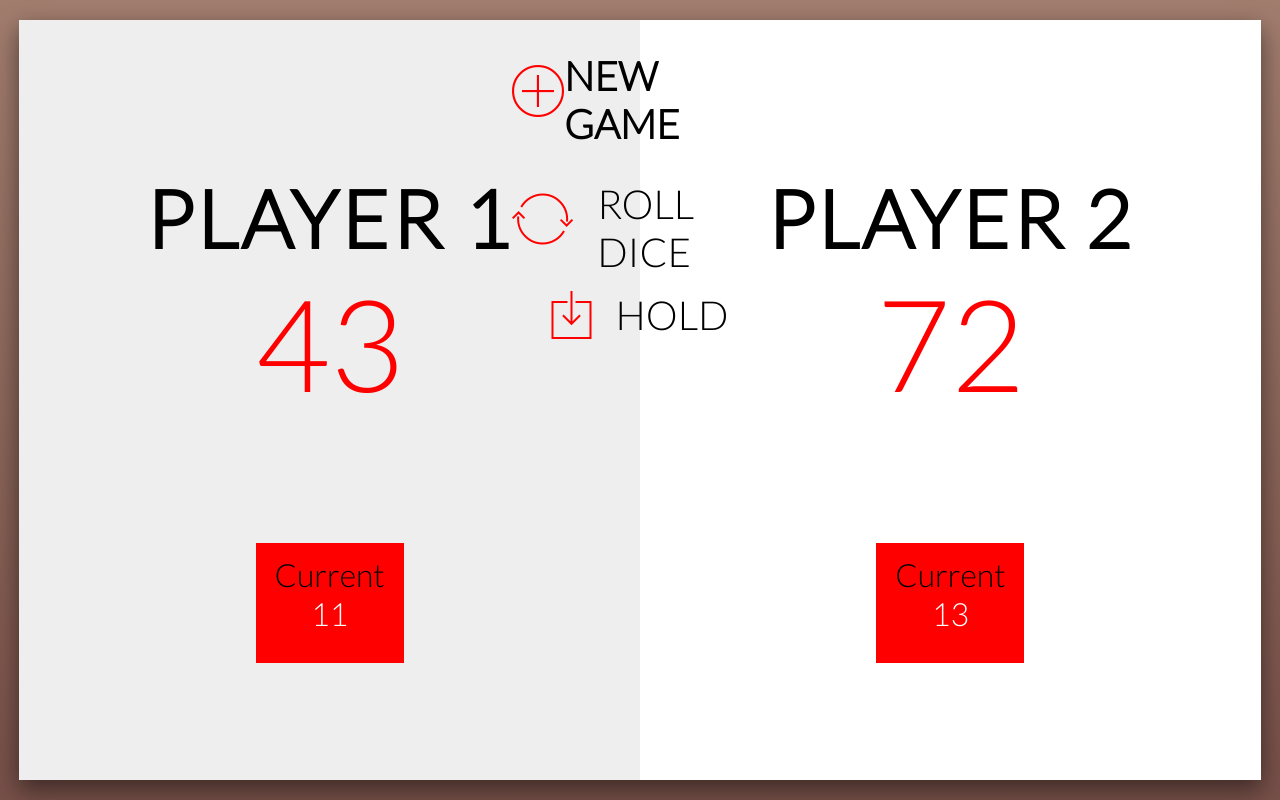
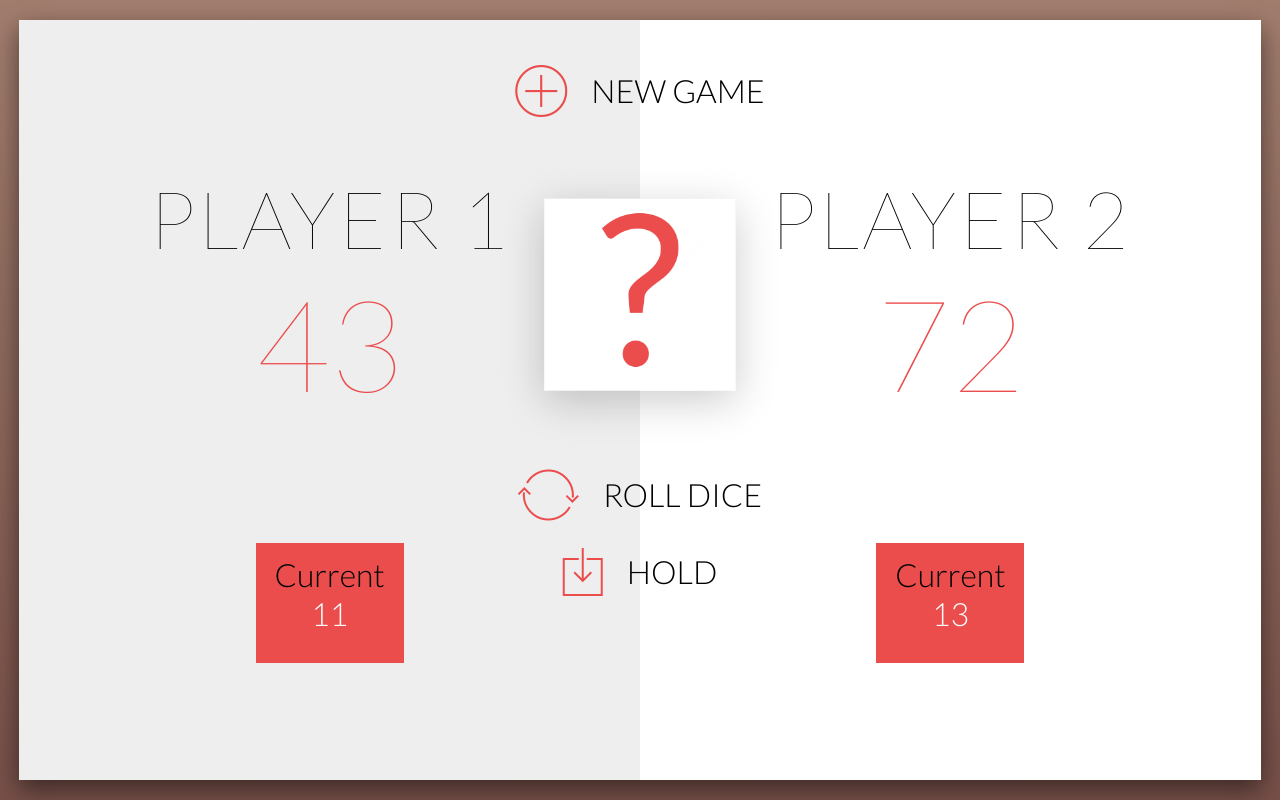
Before and after one commit to Hausk/Dynamic-Javascript, a plain HTML site: page index.html in a window 1280 px wide. Drawn offline with nearby package versions, Linux system fonts and the light colour scheme.

Commit message:
Add :     - IMG :         - Ajout des 6 faces du dés + une face par défaut. Changes :     - Html :         - Remplacement des liens par des buttons pour éviter les refresh de pages.         - Mise en place du jeu terminé pour le moment.     - Css :         - Modification des styles et réajustement des noms.

```diff
--- a/SRC/CSS/main.css
+++ b/SRC/CSS/main.css
@@ -3,6 +3,14 @@
     font-family: 'Lato', sans-serif;
     margin: 0;
     padding: 0;
+    text-decoration: none;
+    cursor: default;
+}
+button {
+    background: none;
+    outline: none;
+    border: none;
+    cursor: pointer;
 }
 .background {
     overflow: hidden;
@@ -21,24 +29,28 @@
 
 .icons {
     font-size: 4rem;
-    color: #ff0000;
+    color: #EB4D4D;
 }
 .new-game-button h3, .action-button p {
-    font-size: 2.5rem;
+    font-size: 2rem;
     margin: auto 0 auto 1.5rem;
+    font-weight: 300;
 }
 
 .player-turn h2 {
     font-size: 5rem;
     letter-spacing: 0.2rem;
+    font-weight: 200;
 }
 
 .new-game-button {
     display: flex;
     margin: 2rem auto;
-}
-.new-game-button h3 {
-    margin: auto;
+    justify-content: center;
+    position: absolute;
+    left: 50%;
+    transform: translateX(-50%);
+    z-index: 1000;
 }
 
 .player-1, .player-2 {
@@ -62,11 +74,12 @@
 
 .round-points p {
     font-size: 8rem;
-    color: #ff0000;
+    color: #EB4D4D;
+    font-weight: 200;
 }
 
 .player-global-point {
-    background-color: #ff0000;
+    background-color: #EB4D4D;
     padding: 12px;
     text-align: center;
     width: 20%;
@@ -87,9 +100,14 @@
     flex-direction: column;
 }
 
+.roll-dice {
+    margin-top: 100%;
+}
 .roll-dice, .hold {
     display: flex;
     justify-content: center;
+    margin-left: auto;
+    margin-right: auto;
 }
 
 .action-button {
@@ -99,4 +117,23 @@
     left: 50%;
     text-transform: uppercase;
     font-weight: 300;
+    padding: 180px 0;
 }
+
+
+.dice {
+    position: absolute;
+    top: 37%;
+    left: 50%;
+    transform: translate(-50%, -50%);
+}
+.dice img {
+    height: 12rem;
+    box-shadow: 0 10px 40px rgba(0,0,0,0.2);
+}
+
+/* Hovers & other */
+
+button:hover p, button:hover h3 {
+    font-weight: 600;
+}
--- a/index.html
+++ b/index.html
@@ -46,20 +46,24 @@
                 </div>
             </div>
 
+            <button class="new-game-button">
+                <i class="icons ion-ios-plus-outline"></i>
+                <h3>NEW GAME</h3>
+            </button>
 
             <div class="action-button">
-                <div class="new-game-button">
-                    <i class="icons ion-ios-plus-outline"></i>
-                    <h3>NEW GAME</h3>
-                </div>
-                <div class="roll-dice">
+                <button class="roll-dice">
                     <i class="icons ion-ios-loop"></i>
                     <p>ROLL DICE</p>
-                </div>
-                <div class="hold">
+                </button>
+                <button class="hold">
                     <i class="icons ion-ios-download-outline"></i>
                     <p>HOLD</p>
-                </div>
+                </button>
+            </div>
+
+            <div class="dice">
+                <img src="./SRC/IMG/dice-0.png" alt="Dé" />
             </div>
         </div>
     </div>
```
Also changed, not shown: SRC/IMG/dice-0.png (added), SRC/IMG/dice-1.png (added), SRC/IMG/dice-2.png (added), SRC/IMG/dice-3.png (added), SRC/IMG/dice-4.png (added), SRC/IMG/dice-5.png (added), SRC/IMG/dice-6.png (added).
